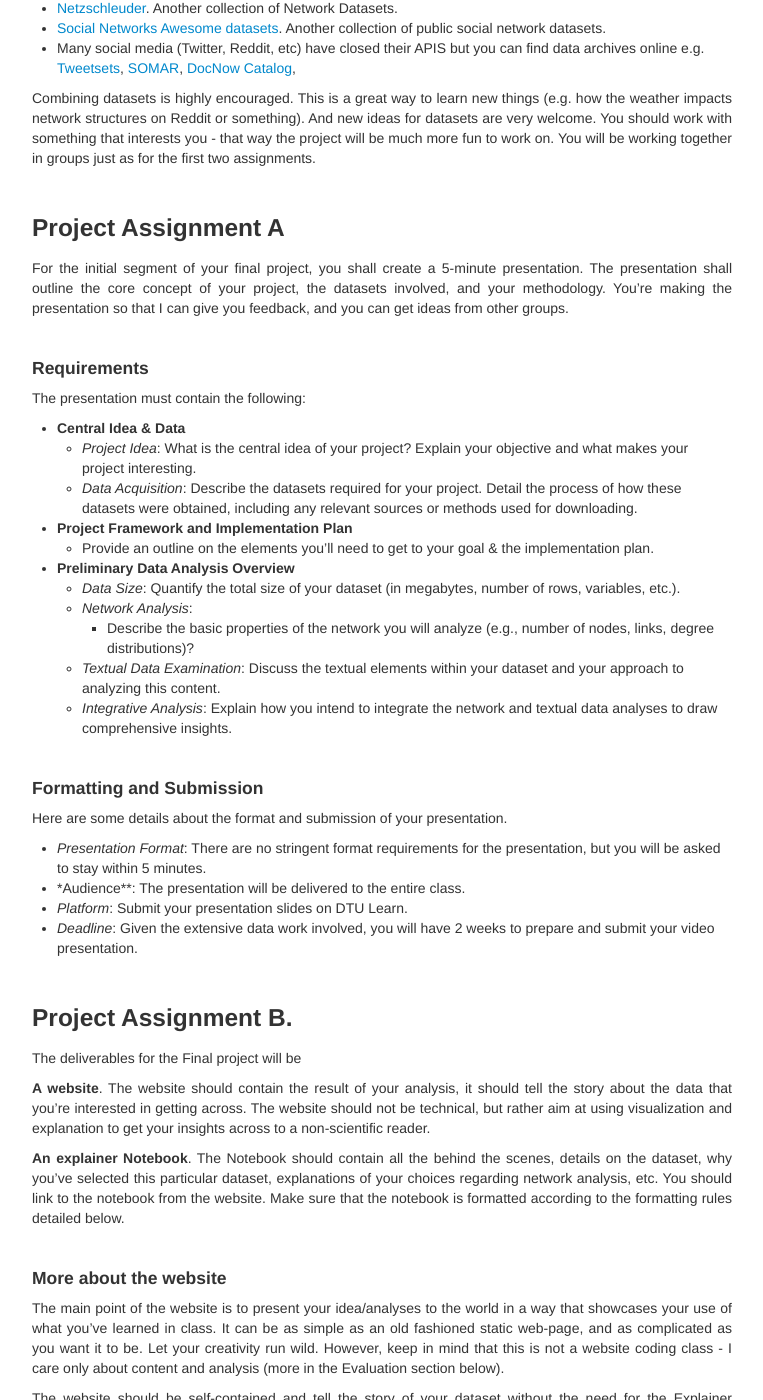
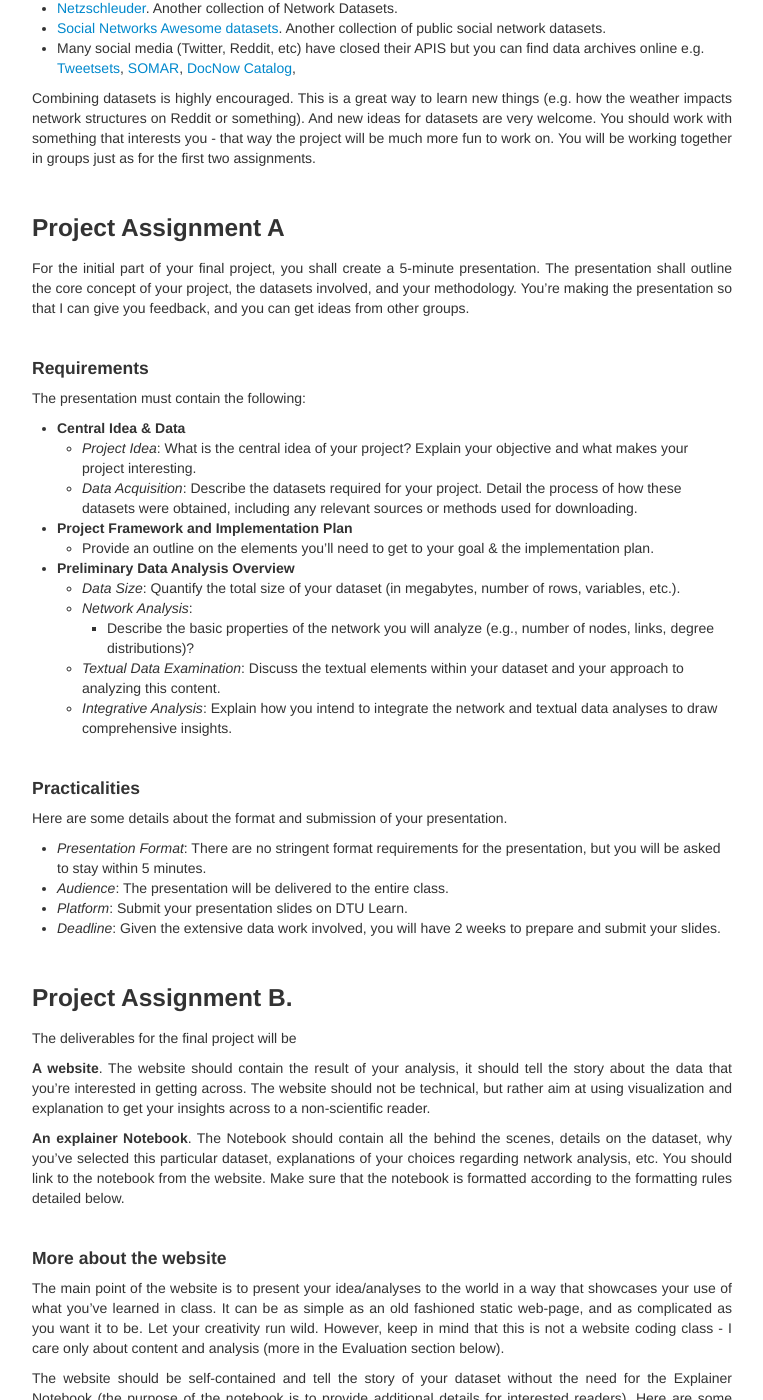
Before and after one commit to Simo067m/comsocsci2024, a Jekyll site: the page built from docs/project_assignments.md, in a window 1280 px wide and 1400 px high, scrolled down 1046 px. Shown: the whole window, without its empty margins (258-1021 px from the left). Built offline with Jekyll 4.4.1, drawn with Linux system fonts in a browser that asks for light colours; some of the changed text lies outside the part shown.

Commit message:
small changes

```diff
--- a/docs/project_assignments.md
+++ b/docs/project_assignments.md
@@ -60,7 +60,7 @@ And new ideas for datasets are very welcome. You should work with something that
 
 ### <a name="project-assignmentA"></a> Project Assignment A
 
-For the initial segment of your final project, you shall create a 5-minute presentation. The presentation shall outline the core concept of your project, the datasets involved, and your methodology. You're making the presentation so that I can give you feedback, and you can get ideas from other groups.
+For the initial part of your final project, you shall create a 5-minute presentation. The presentation shall outline the core concept of your project, the datasets involved, and your methodology. You're making the presentation so that I can give you feedback, and you can get ideas from other groups.
 
 #### Requirements
 
@@ -80,17 +80,17 @@ The presentation must contain the following:
   - *Textual Data Examination*: Discuss the textual elements within your dataset and your approach to analyzing this content.
   - *Integrative Analysis*: Explain how you intend to integrate the network and textual data analyses to draw comprehensive insights.
 
-#### Formatting and Submission
+#### Practicalities
 Here are some details about the format and submission of your presentation.
 - *Presentation Format*: There are no stringent format requirements for the presentation, but you will be asked to stay within 5 minutes.
-- *Audience**: The presentation will be delivered to the entire class.
+- *Audience*: The presentation will be delivered to the entire class.
 - *Platform*: Submit your presentation slides on DTU Learn.
-- *Deadline*: Given the extensive data work involved, you will have 2 weeks to prepare and submit your video presentation.
+- *Deadline*: Given the extensive data work involved, you will have 2 weeks to prepare and submit your slides.
 
 
 ### <a name="project-assignmentB"></a> Project Assignment B.
 
-The deliverables for the Final project will be
+The deliverables for the final project will be
 
 __A website__. The website should contain the result of your analysis, it should tell the story about the data that you're interested in getting across. The website should not be technical, but rather aim at using visualization and explanation to get your insights across to a non-scientific reader.
 
@@ -137,7 +137,7 @@ The notebook should contain your analysis and code. Please structure it into the
 
 - *Divide Your Notebook*: Do not make all the anlaysis in a single code cell. Structure your code in different sections. Give a title to each part to make it clear what the section is about.
 - *Conciseness*: Write clear and concise text.
-- *Code Documentation and Output formatting**: Include all necessary code and ensure it is well-documented and tidy. Avoid lengthy outputs and ensure there are no errors displayed.
+- *Code Documentation and Output formatting*: Include all necessary code and ensure it is well-documented and tidy. Avoid lengthy outputs and ensure there are no errors displayed.
 - *Plot Formatting*: Format your plots properly. Label axes on plots and include explanatory text.
 - *Use of References*: Cite references appropriately following academic standards.
 - *Objective Language*: Be precise, write in objective language (avoid: "I think ...", "In my opinion...", etc) - if you make an observation, support it with data.
```
Also changed, not shown: other parts of docs/project_assignments.md (+1 -1 lines).
